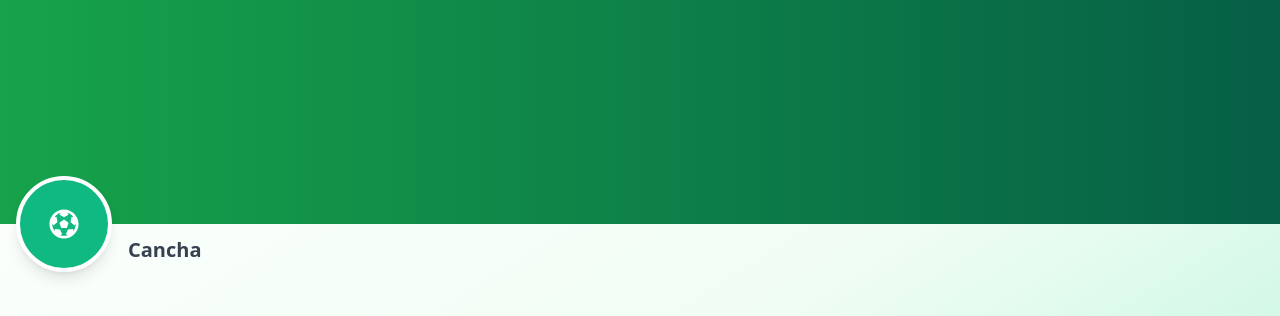
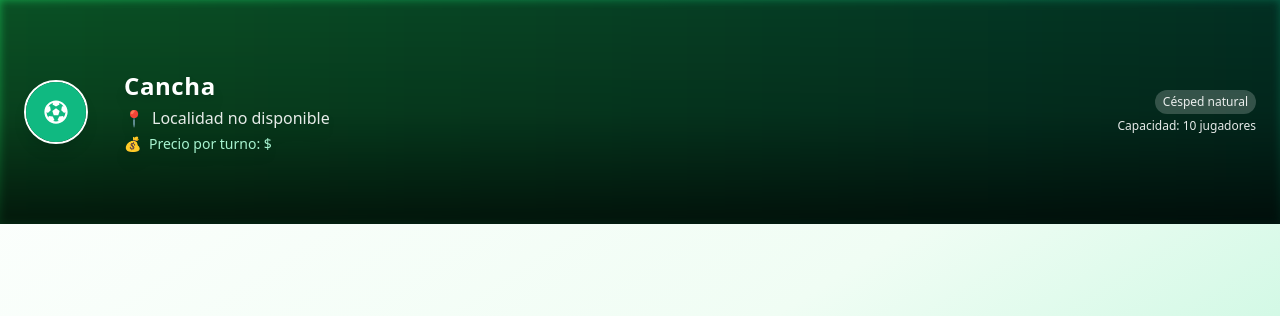
Before and after one commit to GonzaS89/turnoscanchas, a React (Vite) app in the folder front/: page /reservadeturno in a window 1280 px wide. Shown: the top 316 px of the page. Built offline with nearby package versions, Linux system fonts and the light colour scheme; no server answers.

Commit message:
cambio interfaz

```diff
--- a/front/src/cliente/Canchas.jsx
+++ b/front/src/cliente/Canchas.jsx
@@ -28,7 +28,33 @@ export const Canchas = () => {
 
       {/* Contenedor de resultados */}
       <div className="w-full max-w-md rounded-3xl shadow-lg p-4 bg-white backdrop-blur-sm border border-gray-100">
-        {filteredCanchas.length === 0 ? (
+        {/* Estado de carga */}
+        {isLoading ? (
+          <motion.div
+            initial={{ opacity: 0 }}
+            animate={{ opacity: 1 }}
+            transition={{ duration: 0.3 }}
+            className="w-full h-48 flex flex-col justify-center items-center bg-white/70 backdrop-blur-sm rounded-2xl shadow-inner"
+          >
+            <motion.div
+              animate={{ rotate: 360 }}
+              transition={{ duration: 1, repeat: Infinity, ease: "linear" }}
+              className="w-12 h-12 border-4 border-emerald-500 border-t-transparent rounded-full mb-3"
+            />
+            <motion.p
+              initial={{ opacity: 0 }}
+              animate={{ opacity: 1 }}
+              transition={{ delay: 0.4 }}
+              className="text-sm font-medium text-gray-600"
+            >
+              Cargando canchas...
+            </motion.p>
+          </motion.div>
+        ) : error ? (
+          <div className="bg-red-50 border border-red-200 rounded-lg sm:rounded-xl p-3 sm:p-4 text-sm sm:text-base text-red-700 text-center max-w-md w-full">
+            Hubo un error al cargar las canchas. Inténtalo nuevamente.
+          </div>
+        ) : filteredCanchas.length === 0 ? (
           <div className="text-center py-6 text-gray-500">
             No se encontraron canchas con ese nombre
           </div>
@@ -66,13 +92,6 @@ export const Canchas = () => {
                     <h3 className="text-lg font-semibold text-gray-900 group-hover:text-emerald-700 transition-colors capitalize">
                       {cancha.nombre}
                     </h3>
-                    <p className="text-xs text-gray-500 mt-1 truncate">
-                      {cancha.direccion || "Dirección no disponible"}
-                    </p>
-                    <p className="text-xs text-gray-500 mt-0.5 truncate">
-                      {cancha.localidad || "Localidad no especificada"}
-                    </p>
-
                     {/* Cantidad de turnos libres */}
                     <div className="mt-1.5 inline-flex items-center px-2 py-0.5 rounded-full text-xs font-medium bg-green-100 text-green-800">
                       <span className="mr-1">⏳</span>
--- a/front/src/cliente/ConfirmarTurno.jsx
+++ b/front/src/cliente/ConfirmarTurno.jsx
@@ -3,7 +3,7 @@ import axios from "axios";
 import { useNavigate, useLocation } from "react-router-dom";
 import { useCanchas } from "../customHooks/useCanchas";
 import { useObtenerTurnosxCancha } from "../customHooks/useObtenerTurnosxCancha";
-import { FaCheckCircle, FaClock, FaUser, FaIdCard, FaPhone, FaExclamationTriangle } from "react-icons/fa";
+import { FaClock, FaUser, FaIdCard, FaPhone, FaExclamationTriangle } from "react-icons/fa";
 import { motion, AnimatePresence } from "framer-motion";
 
 
@@ -72,7 +72,7 @@ export const ConfirmarTurno = () => {
     <motion.div
       initial={{ opacity: 0 }}
       animate={{ opacity: 1 }}
-      transition={{ duration: 0.5 }}
+      transition={{ duration: 0.3, type: "spring", stiffness: 300 }}
       className="min-h-screen w-full bg-gradient-to-b from-white via-green-50 to-green-100 flex flex-col items-center justify-center p-6"
     >
       {cancha && turno && (
--- a/front/src/cliente/ReservaDeTurno.jsx
+++ b/front/src/cliente/ReservaDeTurno.jsx
@@ -8,7 +8,7 @@ import { FaFutbol, FaClock } from "react-icons/fa";
 export const ReservaDeTurno = () => {
   const location = useLocation();
   const { idCancha : id } = location.state || {};
-  const { datos: canchas } = useCanchas();
+  const { datos: canchas, isLoading : loadingCancha } = useCanchas();
   const cancha = canchas.find((item) => item.id === id);
   const { turnos, isLoading, error } = useObtenerTurnosxCancha(cancha?.id);
 
@@ -39,9 +39,11 @@ export const ReservaDeTurno = () => {
       transition={{ duration: 0.5 }}
       className="w-full min-h-screen flex flex-col gap-4 sm:gap-6"
     >
-      {/* Header con imagen de portada y logo */}
+{/* Header con efecto blur, logo dentro y texto destacado */}
+{/* Banner con loader */}
 <div className="w-full relative">
-        <div className="h-40 sm:h-48 md:h-56 w-full bg-gray-200 overflow-hidden">
+  {/* Imagen de portada */}
+  <div className="h-40 sm:h-48 md:h-56 w-full bg-gray-200 overflow-hidden relative">
     {cancha?.portada ? (
       <img
         src={cancha.portada}
@@ -51,10 +53,29 @@ export const ReservaDeTurno = () => {
     ) : (
       <div className="w-full h-full bg-gradient-to-r from-green-600 to-emerald-800"></div>
     )}
+
+    {/* Overlay sutil */}
+    <div className="absolute inset-0 bg-gradient-to-t from-black/70 via-black/20 to-transparent backdrop-brightness-50 backdrop-blur-sm"></div>
   </div>
 
-        <div className="absolute -bottom-12 left-4 flex items-end">
-          <div className="w-20 h-20 sm:w-24 sm:h-24 rounded-full border-4 border-white bg-white shadow-lg overflow-hidden">
+  {/* Loader mientras carga */}
+  {loadingCancha ? (
+    <motion.div
+      initial={{ opacity: 0 }}
+      animate={{ opacity: 1 }}
+      className="absolute top-0 left-0 right-0 bottom-0 flex items-center justify-center backdrop-blur-sm"
+    >
+      <motion.div
+        animate={{ rotate: 360 }}
+        transition={{ duration: 1, repeat: Infinity, ease: "linear" }}
+        className="w-12 h-12 border-4 border-emerald-300 border-t-transparent rounded-full"
+      />
+    </motion.div>
+  ) : (
+    <div className="absolute top-0 left-0 right-0 bottom-0 flex items-center justify-between px-4 sm:px-6">
+      {/* Logo circular */}
+      <div className="flex items-center gap-3 sm:gap-4">
+        <div className="w-14 h-14 sm:w-16 sm:h-16 rounded-full border-2 border-white shadow-lg overflow-hidden flex-shrink-0 z-10">
           {cancha?.logo ? (
             <img
               src={cancha.logo}
@@ -63,15 +84,36 @@ export const ReservaDeTurno = () => {
             />
           ) : (
             <div className="w-full h-full bg-emerald-500 flex items-center justify-center">
-                <FaFutbol className="text-white text-2xl sm:text-3xl" />
+              <FaFutbol className="text-white text-xl sm:text-2xl" />
             </div>
           )}
         </div>
-          <h2 className="ml-3 sm:ml-4 mb-1 sm:mb-2 text-lg sm:text-xl font-bold text-gray-700 capitalize">
+        {/* Texto del nombre y ubicación */}
+        <div className="text-white drop-shadow-lg px-4 py-3 sm:px-5 sm:py-4 rounded-xl inline-block max-w-md">
+          <h2 className="text-xl sm:text-2xl font-extrabold capitalize tracking-wide">
             {cancha?.nombre || "Cancha"}
           </h2>
+          <p className="text-sm sm:text-base text-white/90 mt-1 flex items-center gap-2">
+            <span className="text-emerald-300">📍</span>
+            {cancha?.direccion ? `${cancha.direccion} - ` : ""}{cancha?.localidad || "Localidad no disponible"}
+          </p>
+          <p className="text-xs sm:text-sm text-emerald-200 mt-1 flex items-center gap-2">
+            <span className="text-emerald-300">💰</span>
+            Precio por turno: $ {cancha?.tarifa1 } {cancha?.tarifa2 ? `- $${cancha.tarifa2}` : ""}
+          </p>
 
         </div>
+      </div>
+
+      {/* Información adicional opcional */}
+      <div className="hidden sm:flex flex-col items-end text-right text-white/90 text-xs">
+        <span className="inline-block px-2 py-1 bg-white/20 backdrop-blur-sm rounded-full">
+          {cancha?.tipo || "Césped natural"}
+        </span>
+        <span className="mt-1">Capacidad: {cancha?.capacidad || 10} jugadores</span>
+      </div>
+    </div>
+  )}
 </div>
 
       {/* Contenido principal */}
--- a/front/src/customHooks/useCanchas.js
+++ b/front/src/customHooks/useCanchas.js
@@ -2,24 +2,32 @@ import { useEffect, useState } from 'react';
 import axios from 'axios';
 
 const serverLocal = 'http://localhost:3001';
-const serverExterno = 'https://turnoscanchas-production.up.railway.app'
-
+const serverExterno = 'https://turnoscanchas-production.up.railway.app';
 
 export const useCanchas = () => {
-
   const [datos, setDatos] = useState([]);
+  const [isLoading, setIsLoading] = useState(true);
+  const [error, setError] = useState(null);
 
   useEffect(() => {
     const obtenerDatos = async () => {
+      setIsLoading(true);
+      setError(null); // Reiniciar error en cada nueva carga
+
       try {
         const res = await axios.get(`${serverExterno}/api/canchas`);
-                setDatos(res.data)
-            } catch {
-                console.error('Error al obtener canchas');
+        setDatos(res.data);
+      } catch (err) {
+        console.error('Error al obtener canchas:', err);
+        setError(err.message || 'Hubo un error al cargar las canchas');
+        setDatos([]); // Opcional: reiniciar datos en caso de error
+      } finally {
+        setIsLoading(false);
       }
     };
+
     obtenerDatos();
-    }, [])
+  }, []);
 
-    return { datos }
-}
+  return { datos, isLoading, error };
+};
```
Lines whose indentation alone changed are shown as unchanged.
